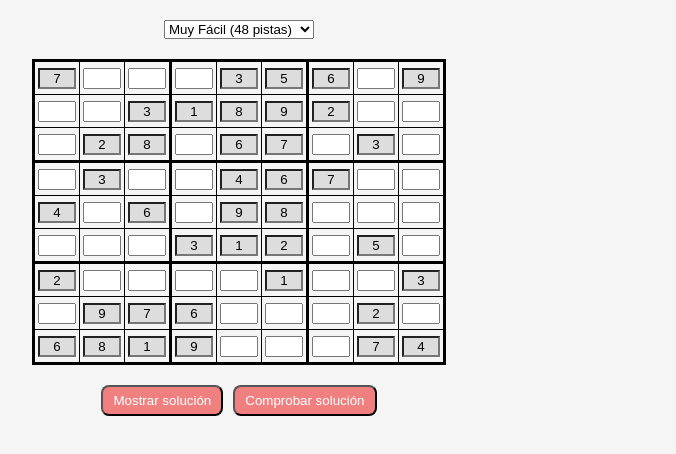
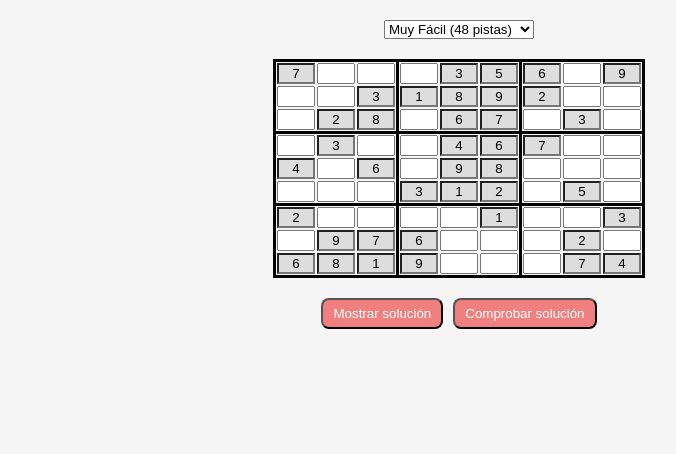
Before and after one commit to SiTT0/sudokuSitt0, a plain HTML site: page index.html in a window 1280 px wide. Shown: the whole page, without its empty margins (181-857 px from the left). Drawn offline with Linux system fonts and the light colour scheme.

Commit message:
Sudoku: maquetado

```diff
--- a/styles.css
+++ b/styles.css
@@ -5,7 +5,7 @@ body {
    flex-direction: column;
    justify-content: center;
    align-items: center;
-   width: 800px;
+   width: auto;
    text-align: center;
    gap: 20px;
 }
@@ -30,9 +30,8 @@ button:hover {
 }
 /* Borde general para cada celda */
 td {
-   border: 1px solid black;
-   width: 42px;
-   height: 30px;
+   width: 36px;
+   height: 21px;
    text-align: center;
 }
 
```
